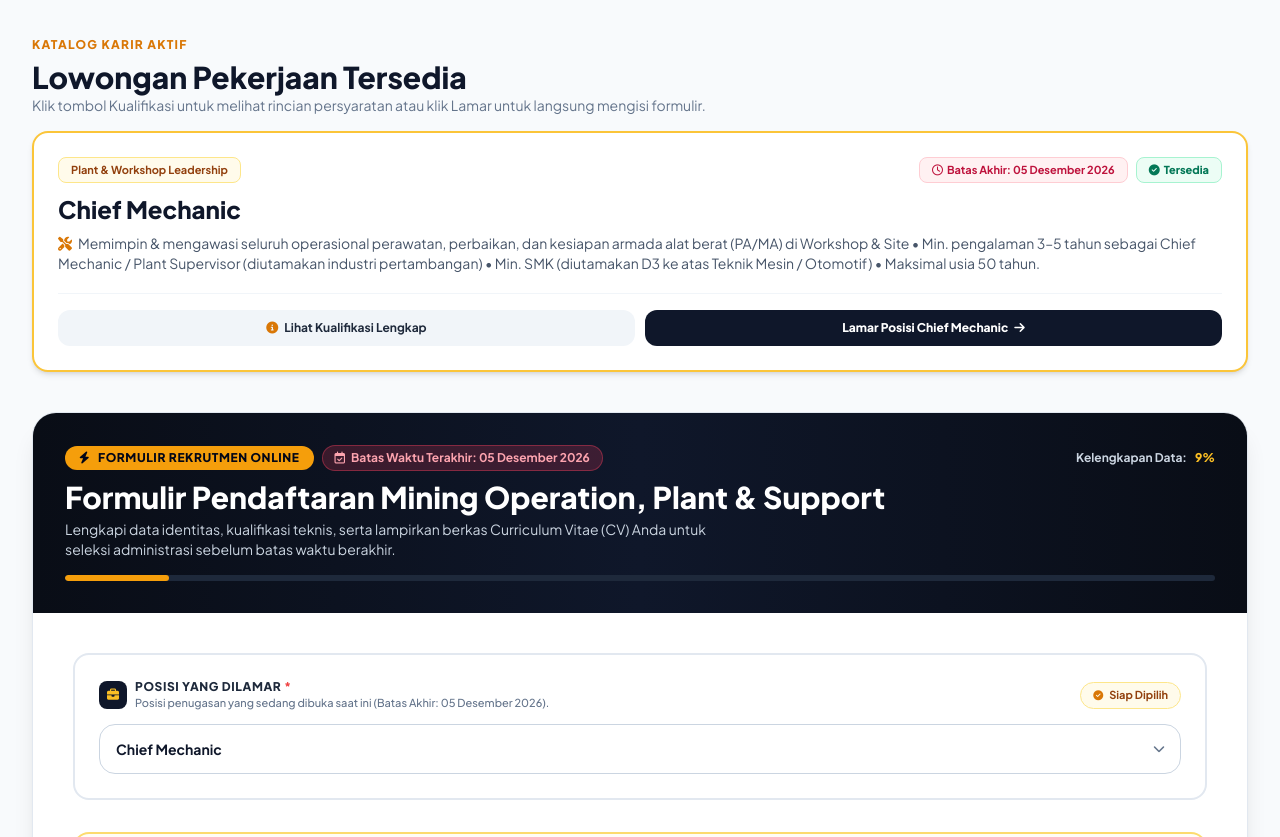
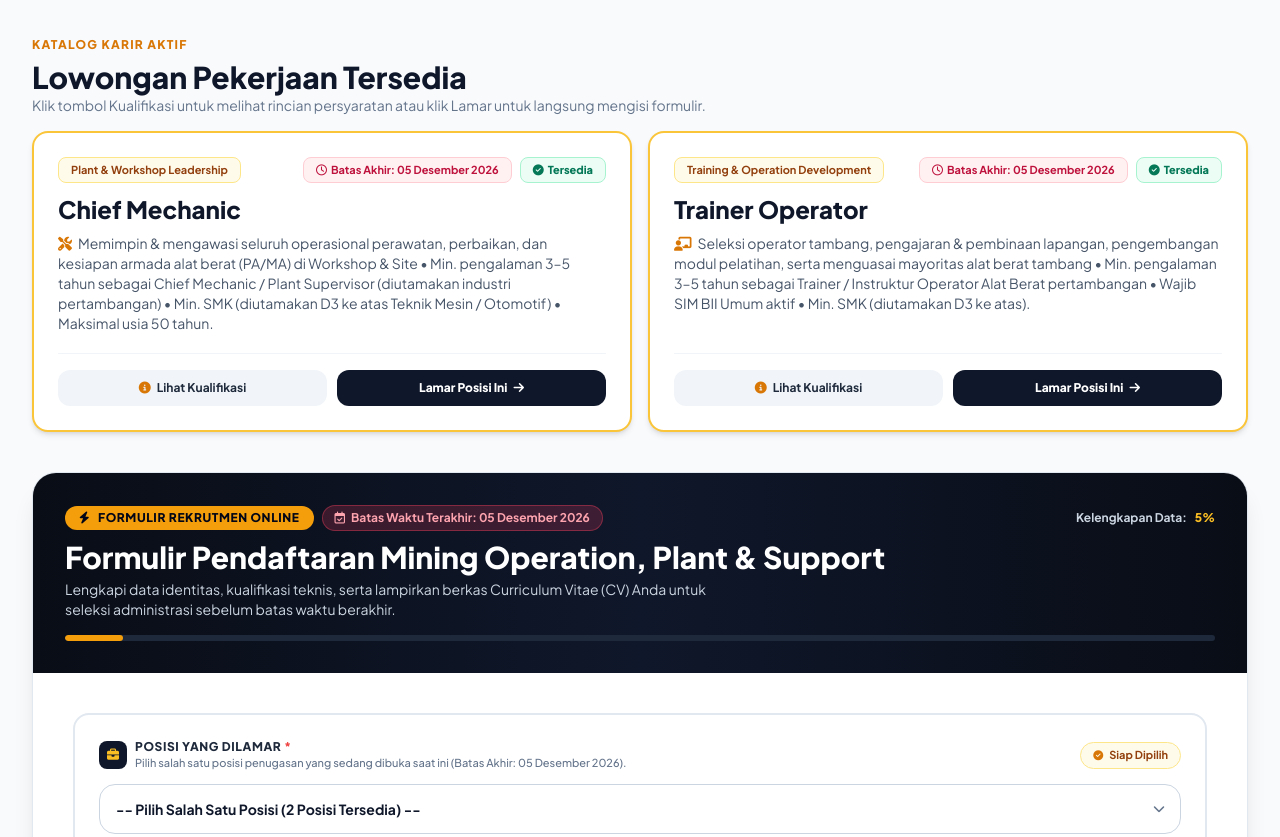
Before and after one commit to adipranata-system/Recruitment-KTC, a plain HTML site: page index.html in a window 1280 px wide. Shown: the part 660-1497 px from the top of the page. Drawn offline with nearby package versions, Linux system fonts and the light colour scheme.

Commit message:
Update index.html

```diff
--- a/index.html
+++ b/index.html
@@ -139,7 +139,7 @@
           <i class="fa-solid fa-file-signature"></i> Isi Formulir Lamaran
         </a>
         <div class="inline-flex items-center gap-2 px-3 py-2 rounded-xl text-xs font-bold bg-emerald-500/10 text-emerald-400 border border-emerald-500/30">
-          <span class="w-2 h-2 rounded-full bg-emerald-400 animate-pulse"></span> 1 Posisi Siap Dilamar
+          <span class="w-2 h-2 rounded-full bg-emerald-400 animate-pulse"></span> 2 Posisi Siap Dilamar
         </div>
       </div>
     </div>
@@ -173,7 +173,7 @@
       <!-- Quick Metrics Cards -->
       <div class="grid grid-cols-3 gap-3 w-full lg:w-auto">
         <div class="bg-coal-900/90 backdrop-blur border border-slate-700/80 p-4 rounded-2xl text-center shadow-lg">
-          <div class="text-amber-400 text-2xl sm:text-3xl font-black">1</div>
+          <div class="text-amber-400 text-2xl sm:text-3xl font-black">2</div>
           <div class="text-[11px] text-slate-300 font-semibold mt-0.5">Posisi Tersedia</div>
         </div>
         <div class="bg-coal-900/90 backdrop-blur border border-slate-700/80 p-4 rounded-2xl text-center shadow-lg">
@@ -276,8 +276,8 @@
       <!-- Grid Kartu Loker -->
       <div id="lokerGrid" class="grid grid-cols-1 md:grid-cols-2 gap-4">
 
-        <!-- ================= POSISI AKTIF: CHIEF MECHANIC ================= -->
-        <article class="job-card md:col-span-2 bg-white rounded-2xl border-2 border-amber-400/90 p-6 shadow-md hover:shadow-lg transition flex flex-col justify-between" data-category="mechanic" data-title="Chief Mechanic Plant Supervisor Workshop" data-id="cm-1">
+        <!-- ================= POSISI AKTIF 1: CHIEF MECHANIC ================= -->
+        <article class="job-card bg-white rounded-2xl border-2 border-amber-400/90 p-6 shadow-md hover:shadow-lg transition flex flex-col justify-between" data-category="mechanic" data-title="Chief Mechanic Plant Supervisor Workshop" data-id="cm-1">
           <div>
             <div class="flex flex-wrap items-center justify-between gap-2 mb-2.5">
               <span class="text-[11px] font-bold px-3 py-1 rounded-lg bg-amber-50 text-amber-800 border border-amber-200">Plant & Workshop Leadership</span>
@@ -297,10 +297,39 @@
           </div>
           <div class="mt-5 pt-4 border-t border-slate-100 flex flex-col sm:flex-row items-center gap-2.5">
             <button type="button" onclick="openDetailModal('cm-1')" class="w-full sm:w-1/2 py-2.5 px-4 bg-slate-100 hover:bg-slate-200 text-slate-800 text-xs font-bold rounded-xl transition flex items-center justify-center gap-1.5">
-              <i class="fa-solid fa-circle-info text-amber-600"></i> Lihat Kualifikasi Lengkap
+              <i class="fa-solid fa-circle-info text-amber-600"></i> Lihat Kualifikasi
             </button>
             <button type="button" onclick="pilihLoker('Chief Mechanic')" class="w-full sm:w-1/2 py-2.5 px-4 bg-coal-900 hover:bg-amber-500 hover:text-slate-950 text-white text-xs font-black rounded-xl transition flex items-center justify-center gap-1.5">
-              <span>Lamar Posisi Chief Mechanic</span> <i class="fa-solid fa-arrow-right"></i>
+              <span>Lamar Posisi Ini</span> <i class="fa-solid fa-arrow-right"></i>
+            </button>
+          </div>
+        </article>
+
+        <!-- ================= POSISI AKTIF 2: TRAINER OPERATOR ================= -->
+        <article class="job-card bg-white rounded-2xl border-2 border-amber-400/90 p-6 shadow-md hover:shadow-lg transition flex flex-col justify-between" data-category="operator" data-title="Trainer Operator Instruktur Alat Berat Tambang" data-id="tr-1">
+          <div>
+            <div class="flex flex-wrap items-center justify-between gap-2 mb-2.5">
+              <span class="text-[11px] font-bold px-3 py-1 rounded-lg bg-amber-50 text-amber-800 border border-amber-200">Training & Operation Development</span>
+              <div class="flex flex-wrap items-center gap-2">
+                <span class="text-[11px] font-bold px-3 py-1 rounded-lg bg-rose-50 text-rose-700 border border-rose-200">
+                  <i class="fa-regular fa-clock mr-1"></i>Batas Akhir: 05 Desember 2026
+                </span>
+                <span id="trainerStatusBadge" class="text-[11px] font-extrabold px-3 py-1 rounded-lg bg-emerald-50 text-emerald-700 border border-emerald-200">
+                  <i class="fa-solid fa-circle-check mr-1"></i>Tersedia
+                </span>
+              </div>
+            </div>
+            <h3 class="text-xl sm:text-2xl font-black text-slate-900">Trainer Operator</h3>
+            <p class="text-xs sm:text-sm text-slate-600 mt-2 leading-relaxed">
+              <i class="fa-solid fa-chalkboard-user text-amber-600 mr-1.5"></i>Seleksi operator tambang, pengajaran &amp; pembinaan lapangan, pengembangan modul pelatihan, serta menguasai mayoritas alat berat tambang &bull; Min. pengalaman 3–5 tahun sebagai Trainer / Instruktur Operator Alat Berat pertambangan &bull; Wajib SIM BII Umum aktif &bull; Min. SMK (diutamakan D3 ke atas).
+            </p>
+          </div>
+          <div class="mt-5 pt-4 border-t border-slate-100 flex flex-col sm:flex-row items-center gap-2.5">
+            <button type="button" onclick="openDetailModal('tr-1')" class="w-full sm:w-1/2 py-2.5 px-4 bg-slate-100 hover:bg-slate-200 text-slate-800 text-xs font-bold rounded-xl transition flex items-center justify-center gap-1.5">
+              <i class="fa-solid fa-circle-info text-amber-600"></i> Lihat Kualifikasi
+            </button>
+            <button type="button" onclick="pilihLoker('Trainer Operator')" class="w-full sm:w-1/2 py-2.5 px-4 bg-coal-900 hover:bg-amber-500 hover:text-slate-950 text-white text-xs font-black rounded-xl transition flex items-center justify-center gap-1.5">
+              <span>Lamar Posisi Ini</span> <i class="fa-solid fa-arrow-right"></i>
             </button>
           </div>
         </article>
@@ -898,7 +927,7 @@
                   POSISI YANG DILAMAR <span class="text-red-500">*</span>
                 </label>
                 <p class="text-[11px] text-slate-500 font-medium">
-                  Posisi penugasan yang sedang dibuka saat ini (Batas Akhir: 05 Desember 2026).
+                  Pilih salah satu posisi penugasan yang sedang dibuka saat ini (Batas Akhir: 05 Desember 2026).
                 </p>
               </div>
             </div>
@@ -909,7 +938,9 @@
 
           <div class="relative">
             <select id="posisiSelect" required onchange="calculateFormProgress()" class="input-focus-ring w-full px-4 py-3.5 bg-white border border-slate-300 rounded-2xl text-sm font-bold text-slate-900 appearance-none transition shadow-xs cursor-pointer">
-              <option value="Chief Mechanic" selected>Chief Mechanic</option>
+              <option value="">-- Pilih Salah Satu Posisi (2 Posisi Tersedia) --</option>
+              <option value="Chief Mechanic">Chief Mechanic</option>
+              <option value="Trainer Operator">Trainer Operator</option>
               <!-- Opsi 27 posisi sebelumnya disembunyikan sementara -->
               <optgroup label="Operator Alat Berat & Driver Tambang" hidden disabled>
                 <option value="Operator Drilling Machine (DM45)">Operator Drilling Machine (DM45)</option>
@@ -1461,6 +1492,6 @@
   </button>
 
   <!-- Logika Aplikasi Eksternal (RMS v3.0 • AP Systems) -->
-  <script src="app.js?v=3.2"></script>
+  <script src="app.js?v=3.3"></script>
 </body>
 </html>
```
